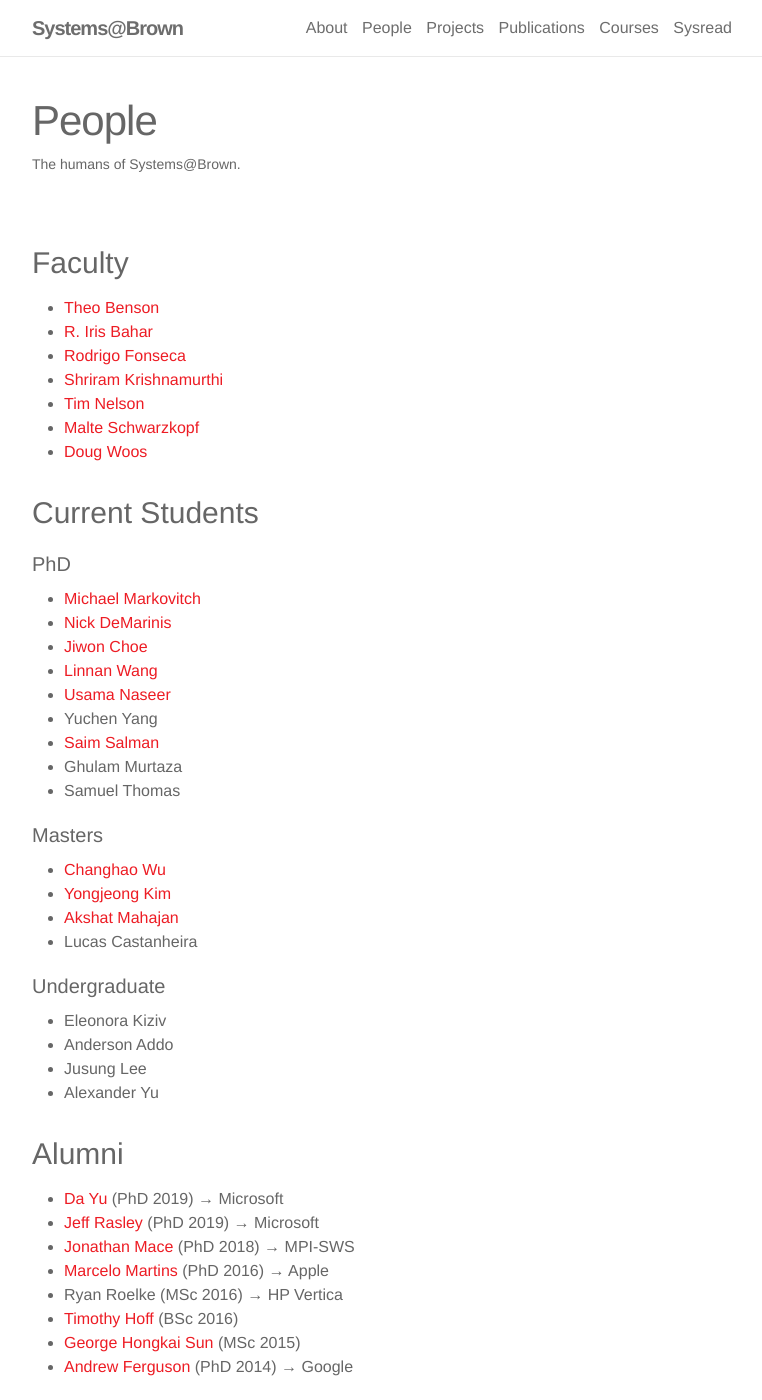
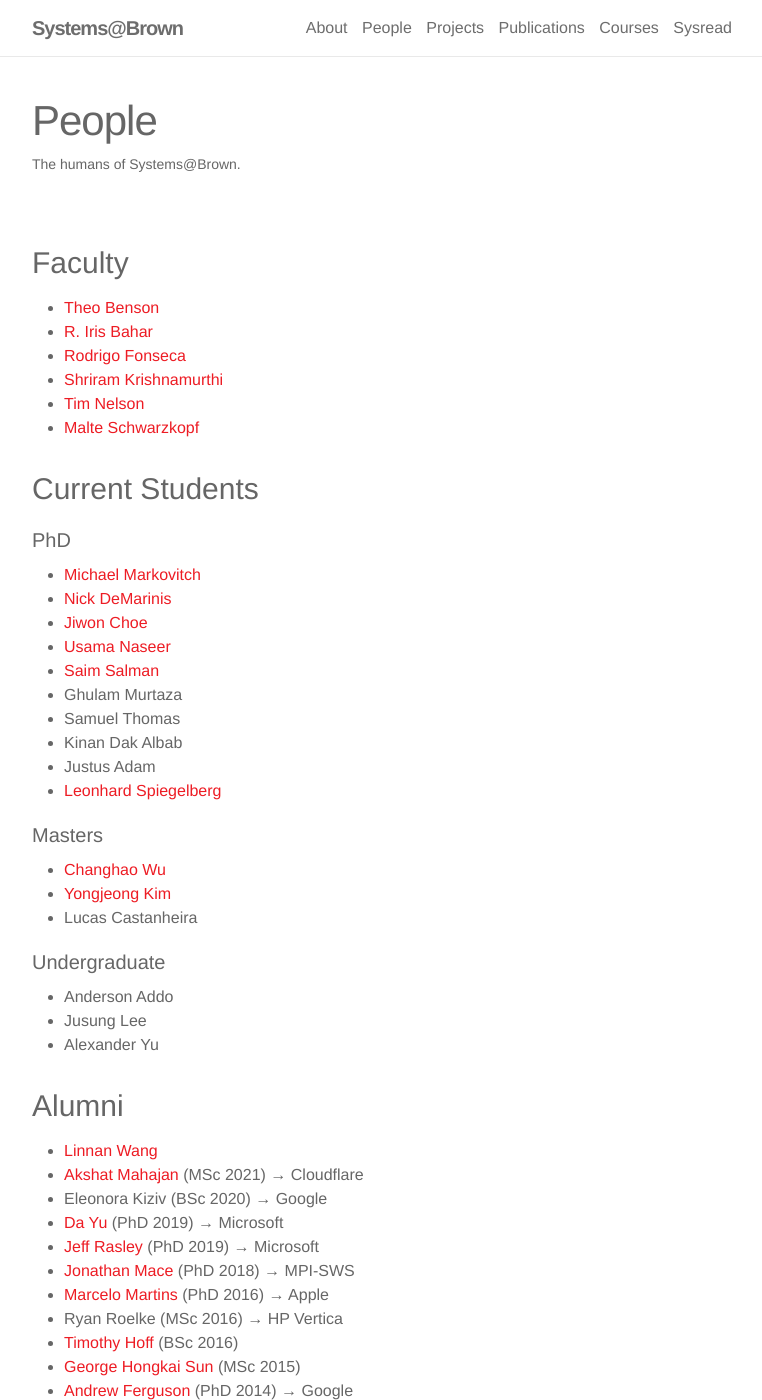
Before and after one commit to brownsys/systems-web, a Jekyll site: the page built from _pages/people.md, in a window 1280 px wide and 1400 px high. Shown: the whole window, without its empty margins (258-1020 px from the left). Built offline with Jekyll 4.4.1, drawn with Linux system fonts in a browser that asks for light colours; nearby versions of some CDN libraries.

Commit message:
Update list of people

```diff
--- a/_data/people.yml
+++ b/_data/people.yml
@@ -23,10 +23,6 @@ people:
     name: "Malte Schwarzkopf"
     site: "https://cs.brown.edu/~malte"
     type: faculty
-  - key: dwoos
-    name: "Doug Woos"
-    site: "http://www.dougwoos.com"
-    type: faculty
   - key: mmarkovi
     name: "Michael Markovitch"
     site: "https://cs.brown.edu/~mmarkovi"
@@ -42,13 +38,10 @@ people:
   - key: lwang53
     name: "Linnan Wang"
     site: "https://linnanwang.github.io"
-    type: phd
+    type: alum
   - key: unaseer
     name: "Usama Naseer"
     site: "https://usama6naseer.github.io/"
-    type: phd
-  - key: yyan125
-    name: "Yuchen Yang"
     type: phd
   - key: ssalman1
     name: "Saim Salman"
@@ -60,6 +53,16 @@ people:
   - key: samthomas
     name: "Samuel Thomas"
     type: phd
+  - key: kdakalba
+    name: "Kinan Dak Albab"
+    type: phd
+  - key: jadam2
+    name: "Justus Adam"
+    type: phd
+  - key: lspiegel
+    name: "Leonhard Spiegelberg"
+    type: phd
+    site: "https://cs.brown.edu/~lspiegel"
   - key: cwu55
     name: "Changhao Wu"
     site: "https://gordonwucn.github.io"
@@ -70,14 +73,16 @@ people:
     type: masters
   - key: amahaja5
     name: "Akshat Mahajan"
-    type: masters
+    type: alum
     site: "https://akshatm.github.io/site/"
+    note: "(MSc 2021) → Cloudflare"
   - key: lucas
     name: "Lucas Castanheira"
     type: masters
   - key: ekiziv
     name: "Eleonora Kiziv"
-    type: ugrad
+    type: alum
+    note: "(BSc 2020) → Google"
   - key: andersonaddo
     name: "Anderson Addo"
     type: ugrad
```
